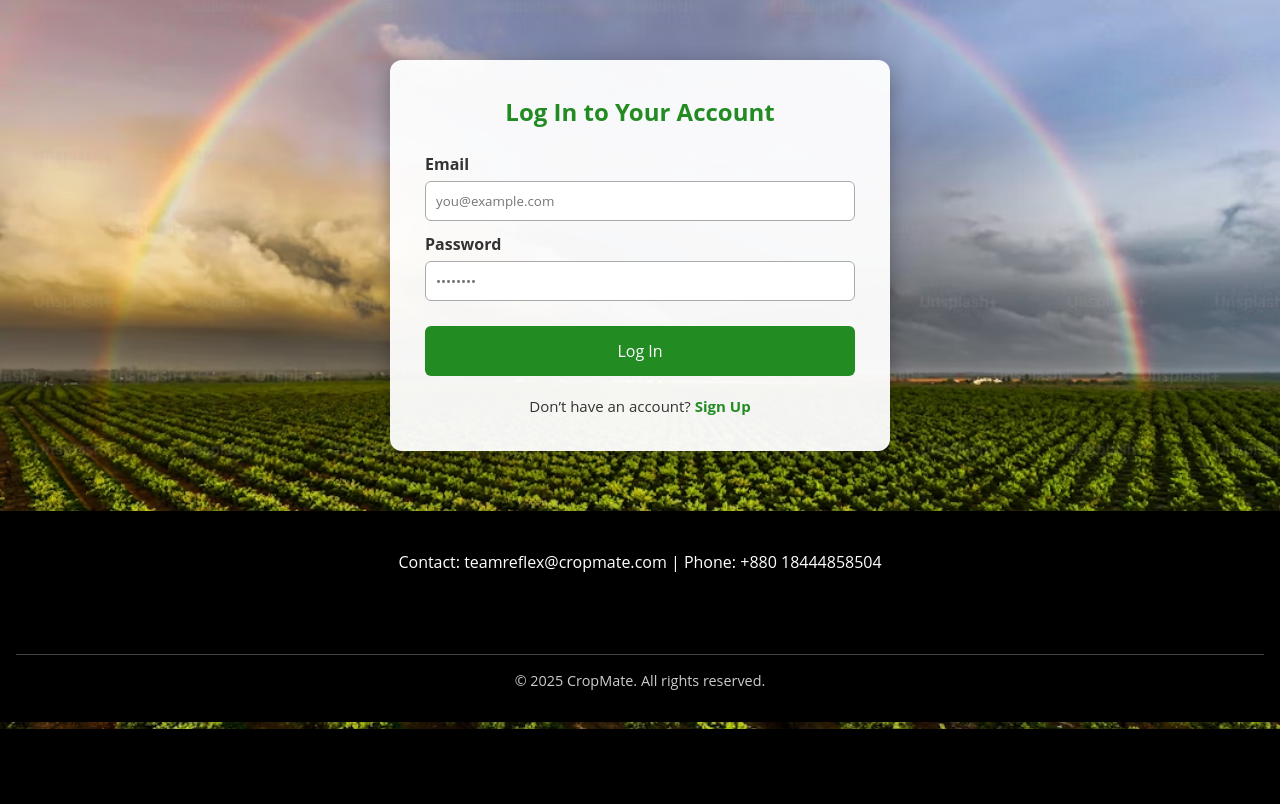
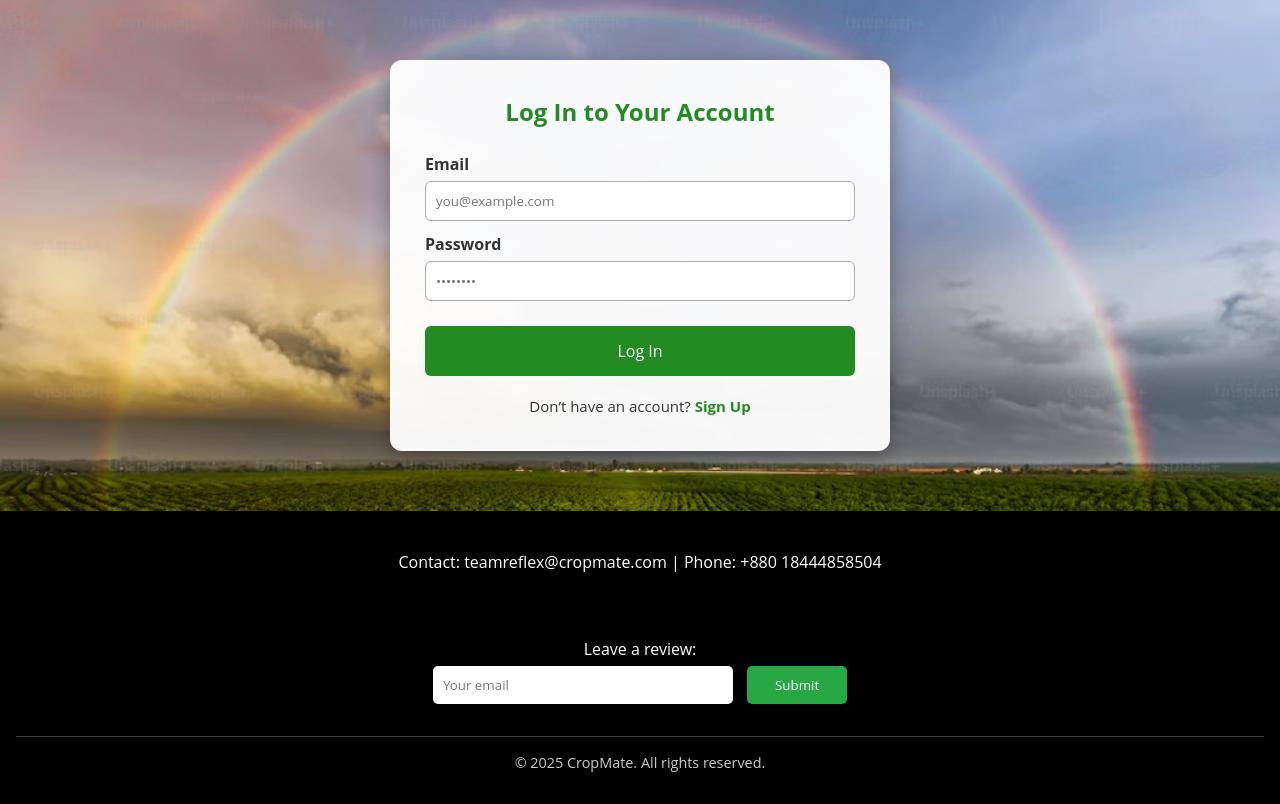
Before and after one commit to joyassroy/agro-mate-backend, a Flask app: page /login in a window 1280 px wide. Shown: the part 71-875 px from the top of the page. Before the commit the page ends 800 px from the top, so only its background shows below. Run offline with Flask 3, Linux system fonts and the light colour scheme; parts of the project's set-up code (start-up, migrations or seed data) failed here and were passed over; some libraries are stand-ins or nearby versions.

Commit message:
footersection of login done

```diff
--- a/templates/contact.html
+++ b/templates/contact.html
@@ -45,7 +45,7 @@
     }
 
     .contact-section {
-      background: url('./images/form.jpg') repeat, linear-gradient(to right, #e0f2f1, #f1f8e9);
+      background: url({{ url_for('static', filename='images/form.jpg') }}) no-repeat, linear-gradient(to right, #e0f2f1, #f1f8e9);
       padding: 3rem 1rem;
       display: flex;
       justify-content: center;
--- a/templates/login.html
+++ b/templates/login.html
@@ -600,11 +600,21 @@
   </section>
   <footer>
     <p>Contact: teamreflex@cropmate.com | Phone: +880 18444858504</p>
+
     <div class="social-icons">
       <a href="#"><i class="fab fa-facebook-square"></i></a>
       <a href="#"><i class="fab fa-instagram-square"></i></a>
       <a href="#"><i class="fab fa-twitter-square"></i></a>
     </div>
+
+    <div class="review">
+      <p>Leave a review:</p>
+      <form>
+        <input type="email" placeholder="Your email" required />
+        <input type="submit" value="Submit" />
+      </form>
+    </div>
+
     <div class="copyright">
       &copy; 2025 CropMate. All rights reserved.
     </div>
```
